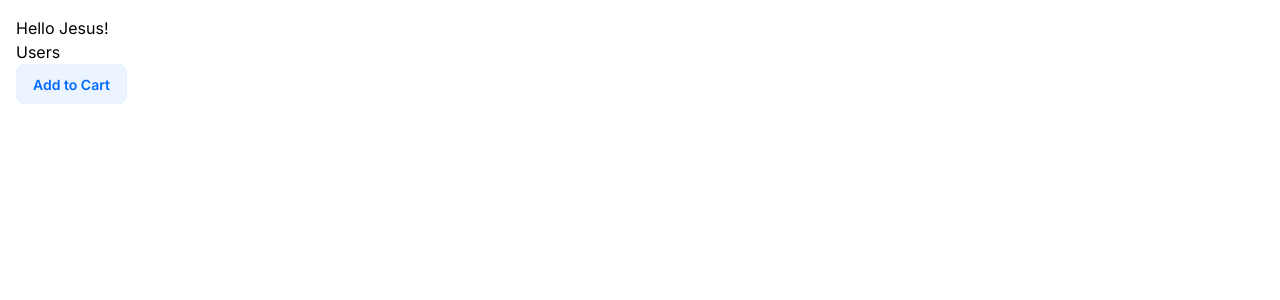
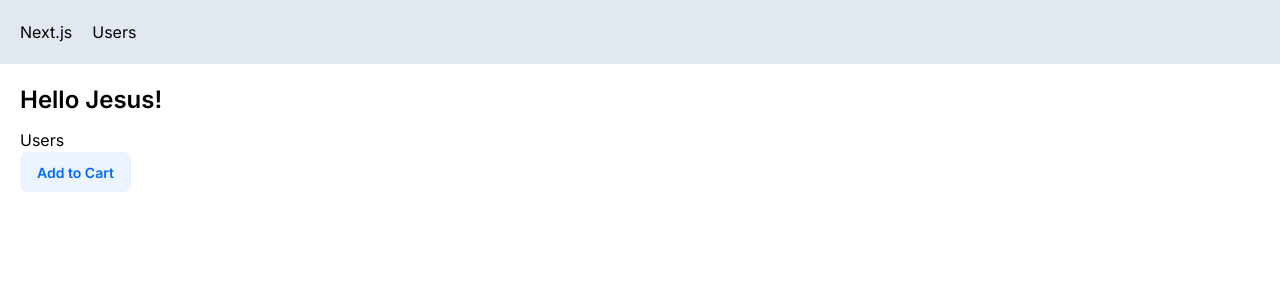
Before and after one commit to wichofly/next-app, a Next.js app: page / in a window 1280 px wide. Shown: the top 300 px of the page. Built offline with nearby package versions, Linux system fonts and the light colour scheme.

Commit message:
Add Navbar component and integrate it into the layout; clean up imports in Home page

```diff
--- /dev/null
+++ b/app/Navbar.tsx
@@ -0,0 +1,13 @@
+import Link from 'next/link';
+import React from 'react';
+
+const Navbar = () => {
+  return (
+    <div className="flex bg-slate-200 p-5">
+      <Link href="/" className='mr-5'>Next.js</Link>
+      <Link href="/users" className='mr-5'>Users</Link>
+    </div>
+  );
+};
+
+export default Navbar;
--- a/app/globals.css
+++ b/app/globals.css
@@ -1,7 +1,7 @@
 @import "tailwindcss";
 
 @plugin "daisyui" {
-  themes: winter  --default;
+  themes: winter --default;
 }
 
 :root {
@@ -16,5 +16,10 @@
 
 body {
   color: rgb(var(--foreground-rgb));
-  padding: 1rem;
 }
+
+@layer base {
+  h1 {
+    @apply text-2xl font-semibold mb-3;
+  }
+}
--- a/app/layout.tsx
+++ b/app/layout.tsx
@@ -1,6 +1,7 @@
 import './globals.css';
 import type { Metadata } from 'next';
 import { Inter } from 'next/font/google';
+import Navbar from './Navbar';
 
 const inter = Inter({ subsets: ['latin'] });
 
@@ -16,7 +17,10 @@ export default function RootLayout({
 }) {
   return (
     <html lang="en" suppressHydrationWarning>
-      <body className={inter.className}>{children}</body>
+      <body className={inter.className}>
+        <Navbar />
+        <main className="p-5">{children}</main>
+      </body>
     </html>
   );
 }
--- a/app/page.tsx
+++ b/app/page.tsx
@@ -1,4 +1,3 @@
-import Image from 'next/image';
 import Link from 'next/link';
 import ProductCard from './components/ProductCard';
 
```
